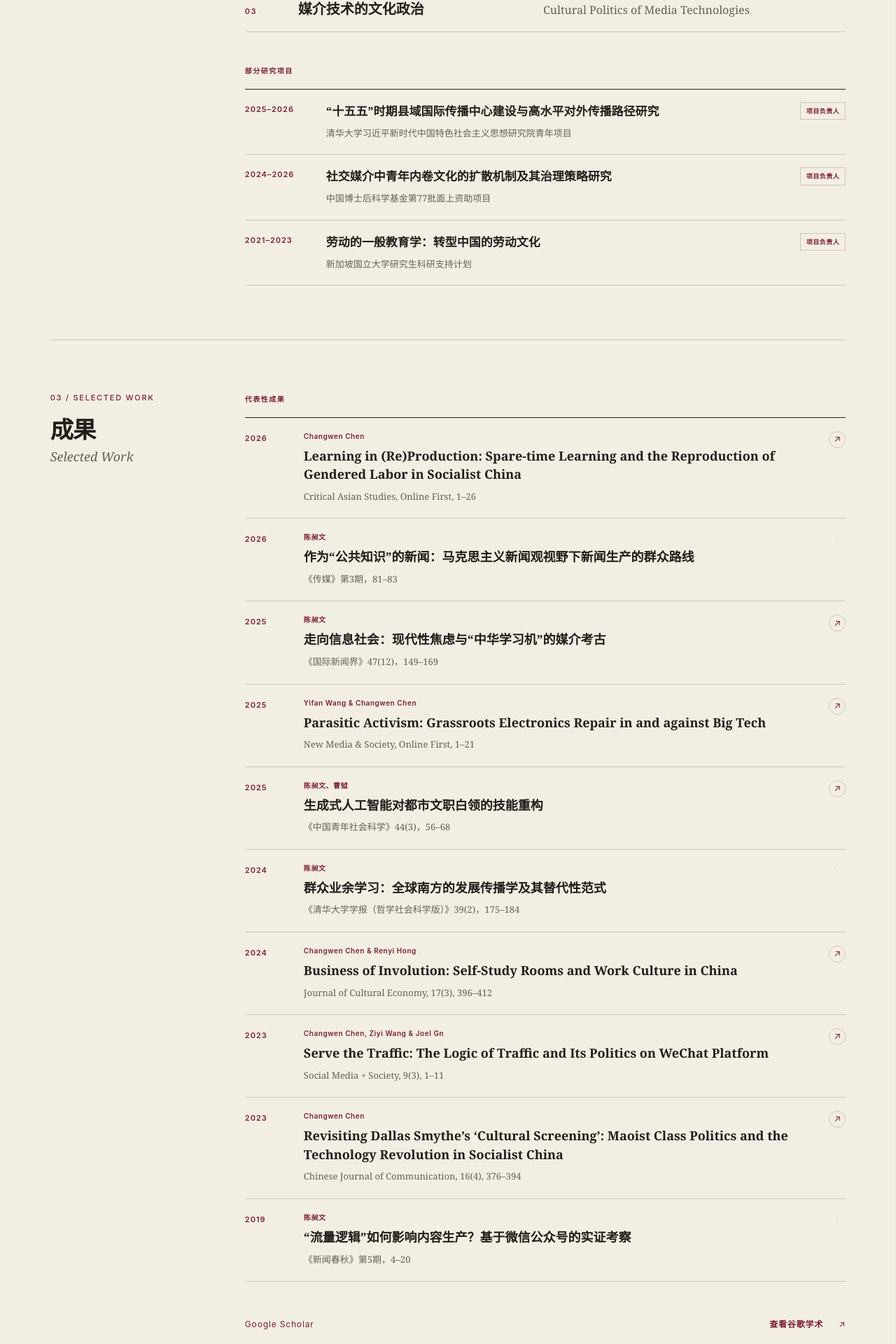
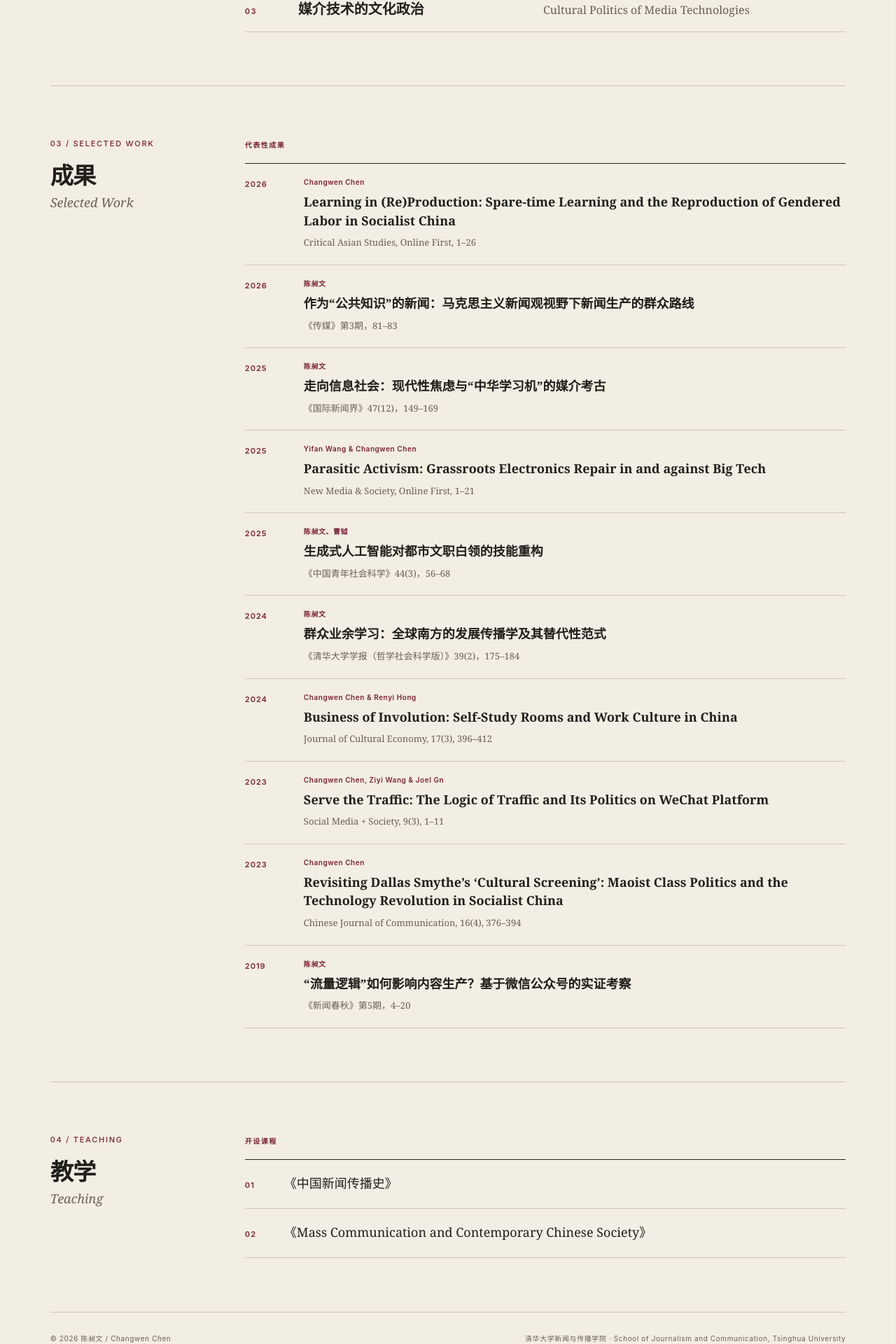
Before and after one commit to cklasd/changwen-chen-academic-homepage, a Next.js app: page / in a window 1280 px wide. Shown: the part 1550-3470 px from the top of the page at 70% size. Built offline with nearby package versions, Linux system fonts and the light colour scheme.

Commit message:
Simplify research teaching and publication sections

```diff
--- a/app/globals.css
+++ b/app/globals.css
@@ -343,16 +343,14 @@ h2 span {
   margin-top: 12px;
 }
 
-.project-list,
 .publication-list,
-.experience-list {
+.course-list {
   margin: 0;
   padding: 0;
   border-top: 1px solid var(--ink);
   list-style: none;
 }
 
-.project-years,
 .publication-year {
   padding-top: 3px;
   color: var(--accent);
@@ -491,30 +489,6 @@ h2 span {
   font-family: var(--serif);
 }
 
-.scholar-strip {
-  display: grid;
-  grid-template-columns: 1fr auto auto;
-  gap: 22px;
-  align-items: center;
-  margin-top: 30px;
-  padding: 22px 0;
-  border-bottom: 1px solid var(--ink);
-  color: var(--accent);
-  font-size: 12px;
-  letter-spacing: 0.07em;
-  text-decoration: none;
-  transition: color 160ms ease;
-}
-
-.scholar-strip strong {
-  font-weight: 600;
-}
-
-.scholar-strip:hover {
-  color: var(--accent-hover);
-}
-
-.projects-wrap,
 .experience-wrap {
   margin-top: 48px;
 }
@@ -523,57 +497,19 @@ h2 span {
   margin-top: 0;
 }
 
-.project-list li {
-  display: grid;
-  grid-template-columns: 90px minmax(0, 1fr) auto;
-  gap: 26px;
-  align-items: start;
-  padding: 18px 0 20px;
-  border-bottom: 1px solid var(--rule);
-}
-
-.project-list h3,
 .publication-list h3 {
   margin: 0;
   font-family: var(--serif);
   font-weight: 600;
 }
 
-.project-list h3 {
-  font-size: 17px;
-  line-height: 1.55;
-}
-
-[data-locale="en"] .project-list h3,
 [data-locale="en"] .publication-list h3 {
   font-family: Georgia, "Times New Roman", serif;
 }
 
-.project-list p {
-  margin: 8px 0 0;
-  color: var(--muted);
-  font-family: var(--serif);
-  font-size: 13px;
-  line-height: 1.55;
-}
-
-[data-locale="en"] .project-list p {
-  font-family: Georgia, "Times New Roman", serif;
-}
-
-.project-role {
-  padding: 5px 8px;
-  border: 1px solid var(--rule);
-  color: var(--accent);
-  font-size: 9px;
-  font-weight: 600;
-  letter-spacing: 0.06em;
-  white-space: nowrap;
-}
-
 .publication-list li {
   display: grid;
-  grid-template-columns: 62px minmax(0, 1fr) 24px;
+  grid-template-columns: 62px minmax(0, 1fr);
   gap: 22px;
   align-items: start;
   padding: 19px 0 21px;
@@ -602,64 +538,41 @@ h2 span {
   line-height: 1.5;
 }
 
-.publication-list a,
-.publication-no-link {
-  display: inline-flex;
-  align-items: center;
-  justify-content: center;
-  width: 24px;
-  height: 24px;
-  border-radius: 50%;
-  color: var(--accent);
-  font-size: 13px;
-  text-decoration: none;
-}
-
-.publication-list a {
-  border: 1px solid var(--rule);
-  transition: color 160ms ease, border-color 160ms ease, transform 160ms ease;
-}
-
-.publication-list a:hover {
-  border-color: var(--accent);
-  color: var(--accent-hover);
-  transform: translateY(-2px);
-}
-
-.publication-no-link {
-  color: var(--rule);
-}
-
 .teaching-content {
   min-width: 0;
 }
 
-.experience-list li {
+.course-list li {
   display: grid;
-  grid-template-columns: 94px minmax(0, 1fr);
-  gap: 24px;
-  padding: 18px 0 19px;
+  grid-template-columns: 38px minmax(0, 1fr);
+  gap: 18px;
+  align-items: center;
+  padding: 20px 0 21px;
   border-bottom: 1px solid var(--rule);
+  counter-increment: courses;
 }
 
-.experience-list span {
-  padding-top: 4px;
+.course-list {
+  counter-reset: courses;
+}
+
+.course-list span::before {
+  content: "0" counter(courses);
   color: var(--accent);
   font-size: 11px;
   font-weight: 600;
-  letter-spacing: 0.07em;
+  letter-spacing: 0.1em;
 }
 
-.experience-list p {
+.course-list p {
   margin: 0;
   font-family: var(--serif);
-  font-size: 15px;
-  line-height: 1.72;
+  font-size: 18px;
+  line-height: 1.55;
 }
 
-[data-locale="en"] .experience-list p {
+[data-locale="en"] .course-list p {
   font-family: Georgia, "Times New Roman", serif;
-  line-height: 1.58;
 }
 
 footer {
@@ -803,37 +716,13 @@ footer span:last-child {
     font-size: 14px;
   }
 
-  .scholar-strip {
-    grid-template-columns: 1fr auto;
-  }
-
-  .scholar-strip strong {
-    grid-column: 1 / -1;
-    grid-row: 2;
-  }
-
-  .project-list li {
-    grid-template-columns: 76px minmax(0, 1fr);
-    gap: 14px 18px;
-  }
-
-  .project-role {
-    grid-column: 2;
-    justify-self: start;
-  }
-
   .publication-list li {
-    grid-template-columns: 46px minmax(0, 1fr) 24px;
+    grid-template-columns: 46px minmax(0, 1fr);
     gap: 14px;
   }
 
   .publication-list h3 {
     font-size: 16px;
-  }
-
-  .experience-list li {
-    grid-template-columns: 76px minmax(0, 1fr);
-    gap: 18px;
   }
 
   footer {
@@ -853,8 +742,7 @@ footer span:last-child {
   }
 
   .action,
-  .site-nav a,
-  .scholar-strip {
+  .site-nav a {
     transition: none;
   }
 }
--- a/app/page.tsx
+++ b/app/page.tsx
@@ -16,13 +16,11 @@ const copy = {
     portraitNote: "照片待提供",
     researchLabel: "研究概述",
     areas: "研究领域",
-    projects: "部分研究项目",
     workLabel: "代表性成果",
-    experience: "教学经历",
+    courses: "开设课程",
     scholar: "查看谷歌学术",
     email: "发送邮件",
     imageDraft: "图片区域",
-    principalInvestigator: "项目负责人",
   },
   en: {
     home: "Home",
@@ -35,13 +33,11 @@ const copy = {
     portraitNote: "Image to be provided",
     researchLabel: "Research Statement",
     areas: "Research Areas",
-    projects: "Selected Projects",
     workLabel: "Selected Publications",
-    experience: "Teaching Experience",
+    courses: "Courses Taught",
     scholar: "View Google Scholar",
     email: "Send an email",
     imageDraft: "Image space",
-    principalInvestigator: "Principal Investigator",
   },
 } as const;
 
@@ -81,49 +77,12 @@ const researchAreas = [
   { zh: "媒介技术的文化政治", en: "Cultural Politics of Media Technologies" },
 ] as const;
 
-const projects = [
-  {
-    years: "2025–2026",
-    title: {
-      zh: "“十五五”时期县域国际传播中心建设与高水平对外传播路径研究",
-      en: "County-Level International Communication Centers and High-Level External Communication during the 15th Five-Year Plan Period",
-    },
-    source: {
-      zh: "清华大学习近平新时代中国特色社会主义思想研究院青年项目",
-      en: "Youth Project, Institute for Xi Jinping Thought on Socialism with Chinese Characteristics for a New Era, Tsinghua University",
-    },
-  },
-  {
-    years: "2024–2026",
-    title: {
-      zh: "社交媒介中青年内卷文化的扩散机制及其治理策略研究",
-      en: "The Diffusion and Governance of Youth Involution Culture on Social Media",
-    },
-    source: {
-      zh: "中国博士后科学基金第77批面上资助项目",
-      en: "General Program, China Postdoctoral Science Foundation (77th Round)",
-    },
-  },
-  {
-    years: "2021–2023",
-    title: {
-      zh: "劳动的一般教育学：转型中国的劳动文化",
-      en: "General Pedagogy of Labor: Work Culture in Transitional China",
-    },
-    source: {
-      zh: "新加坡国立大学研究生科研支持计划",
-      en: "Graduate Research Support Scheme, National University of Singapore",
-    },
-  },
-] as const;
-
 const publications = [
   {
     year: "2026",
     authors: "Changwen Chen",
     title: "Learning in (Re)Production: Spare-time Learning and the Reproduction of Gendered Labor in Socialist China",
     venue: "Critical Asian Studies, Online First, 1–26",
-    href: "https://doi.org/10.1080/14672715.2026.2642704",
   },
   {
     year: "2026",
@@ -136,21 +95,18 @@ const publications = [
     authors: "陈昶文",
     title: "走向信息社会：现代性焦虑与“中华学习机”的媒介考古",
     venue: "《国际新闻界》47(12)，149–169",
-    href: "https://doi.org/10.13495/j.cnki.cjjc.2025.12.007",
   },
   {
     year: "2025",
     authors: "Yifan Wang & Changwen Chen",
     title: "Parasitic Activism: Grassroots Electronics Repair in and against Big Tech",
     venue: "New Media & Society, Online First, 1–21",
-    href: "https://doi.org/10.1177/14614448251403488",
   },
   {
     year: "2025",
     authors: "陈昶文、曹钺",
     title: "生成式人工智能对都市文职白领的技能重构",
     venue: "《中国青年社会科学》44(3)，56–68",
-    href: "https://doi.org/10.16034/j.cnki.10-1318/c.2025.03.006",
   },
   {
     year: "2024",
@@ -163,21 +119,18 @@ const publications = [
     authors: "Changwen Chen & Renyi Hong",
     title: "Business of Involution: Self-Study Rooms and Work Culture in China",
     venue: "Journal of Cultural Economy, 17(3), 396–412",
-    href: "https://doi.org/10.1080/17530350.2023.2246988",
   },
   {
     year: "2023",
     authors: "Changwen Chen, Ziyi Wang & Joel Gn",
     title: "Serve the Traffic: The Logic of Traffic and Its Politics on WeChat Platform",
     venue: "Social Media + Society, 9(3), 1–11",
-    href: "https://doi.org/10.1177/20563051231193025",
   },
   {
     year: "2023",
     authors: "Changwen Chen",
     title: "Revisiting Dallas Smythe’s ‘Cultural Screening’: Maoist Class Politics and the Technology Revolution in Socialist China",
     venue: "Chinese Journal of Communication, 16(4), 376–394",
-    href: "https://doi.org/10.1080/17544750.2023.2208243",
   },
   {
     year: "2019",
@@ -187,22 +140,9 @@ const publications = [
   },
 ] as const;
 
-const teachingExperience = [
-  {
-    years: "2024–2026",
-    zh: "受邀参与清华大学研究生课程《传播学理论研究》《全球新闻传播思想史》《传播学研究方法》的专题讲授与学术研讨。",
-    en: "Guest teaching and seminars in graduate courses at Tsinghua University, including Communication Theory, Global Histories of Journalism and Communication Thought, and Communication Research Methods.",
-  },
-  {
-    years: "2019–2020",
-    zh: "新加坡国立大学传播与新媒体系《量化研究方法》教学助理，独立承担英文小班授课、研究设计指导、作业批改与评分。",
-    en: "Teaching Assistant for Quantitative Research Methods at the National University of Singapore, leading English-language tutorials, research-design exercises, assessment, and grading.",
-  },
-  {
-    years: "2018",
-    zh: "清华大学《学术之道》《新闻中的文化》《老子与论语》课程教学助理，负责专题讨论及相关教学支持。",
-    en: "Teaching Assistant at Tsinghua University for The Way of Scholarship, Culture in the News, and Laozi and the Analects, facilitating seminars and supporting course instruction.",
-  },
+const courses = [
+  { zh: "《中国新闻传播史》", en: "History of Journalism and Communication in China" },
+  { zh: "《Mass Communication and Contemporary Chinese Society》", en: "Mass Communication and Contemporary Chinese Society" },
 ] as const;
 
 function SectionTitle({ number, primary, secondary, id }: { number: string; primary: string; secondary: string; id: string }) {
@@ -304,18 +244,6 @@ export default function Home() {
                 ))}
               </ol>
             </div>
-            <div className="projects-wrap">
-              <p className="subsection-label">{t.projects}</p>
-              <ol className="project-list">
-                {projects.map((project) => (
-                  <li key={project.title.en}>
-                    <span className="project-years">{project.years}</span>
-                    <div><h3>{project.title[locale]}</h3><p>{project.source[locale]}</p></div>
-                    <span className="project-role">{t.principalInvestigator}</span>
-                  </li>
-                ))}
-              </ol>
-            </div>
           </div>
         </section>
 
@@ -332,11 +260,9 @@ export default function Home() {
                     <h3>{publication.title}</h3>
                     <span>{publication.venue}</span>
                   </div>
-                  {"href" in publication ? <a href={publication.href} target="_blank" rel="noreferrer" aria-label={`${publication.title} DOI`}>↗</a> : <span className="publication-no-link" aria-hidden="true">·</span>}
                 </li>
               ))}
             </ol>
-            <a className="scholar-strip" href="https://scholar.google.com/citations?hl=en&user=TZzbU8oAAAAJ&view_op=list_works&sortby=pubdate" target="_blank" rel="noreferrer"><span>Google Scholar</span><strong>{t.scholar}</strong><span aria-hidden="true">↗</span></a>
           </div>
         </section>
 
@@ -344,10 +270,10 @@ export default function Home() {
           <SectionTitle number="04 / TEACHING" id="teaching-title" primary={t.teaching} secondary={locale === "zh" ? "Teaching" : "教学"} />
           <div className="section-body teaching-content">
             <div className="experience-wrap experience-wrap--solo">
-              <p className="subsection-label">{t.experience}</p>
-              <ol className="experience-list">
-                {teachingExperience.map((item) => (
-                  <li key={item.years}><span>{item.years}</span><p>{item[locale]}</p></li>
+              <p className="subsection-label">{t.courses}</p>
+              <ol className="course-list">
+                {courses.map((course) => (
+                  <li key={course.en}><span aria-hidden="true" /><p>{course[locale]}</p></li>
                 ))}
               </ol>
             </div>
```
